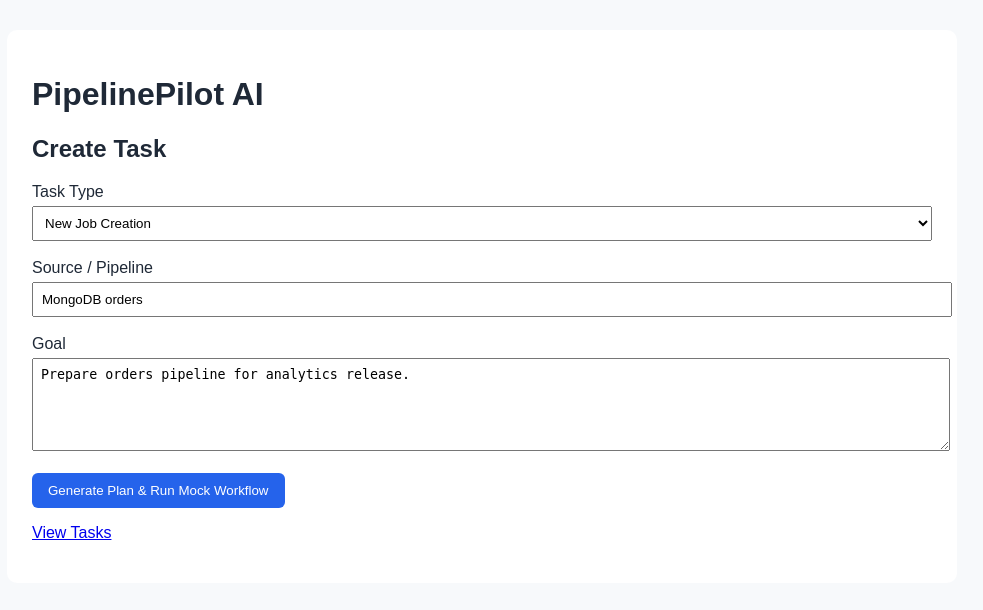
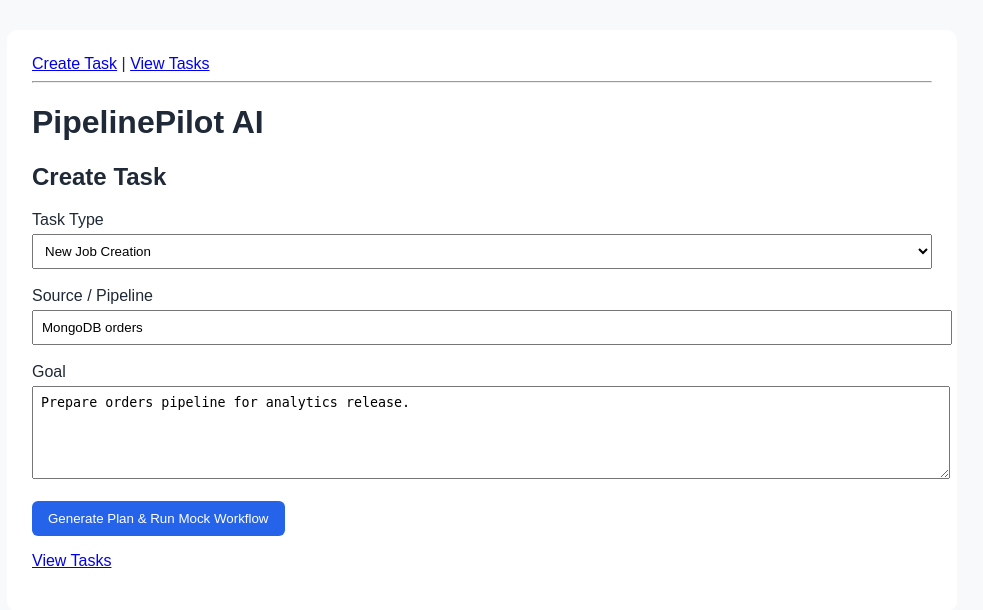
Before and after one commit to vsravya1/pipelinepilot-ai, a Flask app: page / in a window 1280 px wide. Shown: the top 610 px of the page, without its empty margins (158-1141 px from the left). Run offline with Flask 3, Linux system fonts and the light colour scheme.

Commit message:
Add navigation links to create_task.html

```diff
--- a/templates/create_task.html
+++ b/templates/create_task.html
@@ -5,7 +5,13 @@
     <link rel="stylesheet" href="{{ url_for('static', filename='style.css') }}">
 </head>
 <body>
+
     <div class="container">
+        <nav>
+    <a href="/">Create Task</a> |
+    <a href="/tasks">View Tasks</a>
+</nav>
+<hr>
     <h1>PipelinePilot AI</h1>
     <h2>Create Task</h2>
 
```
